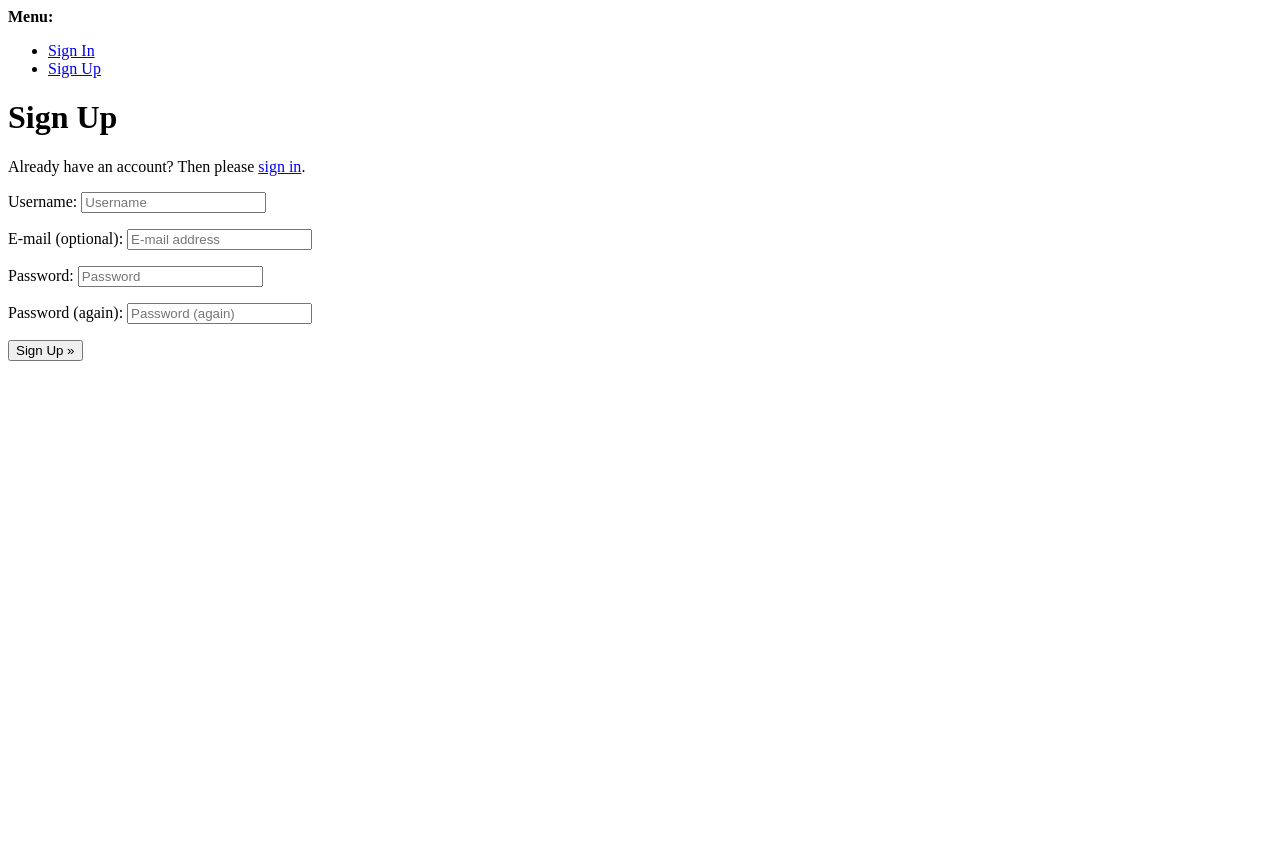
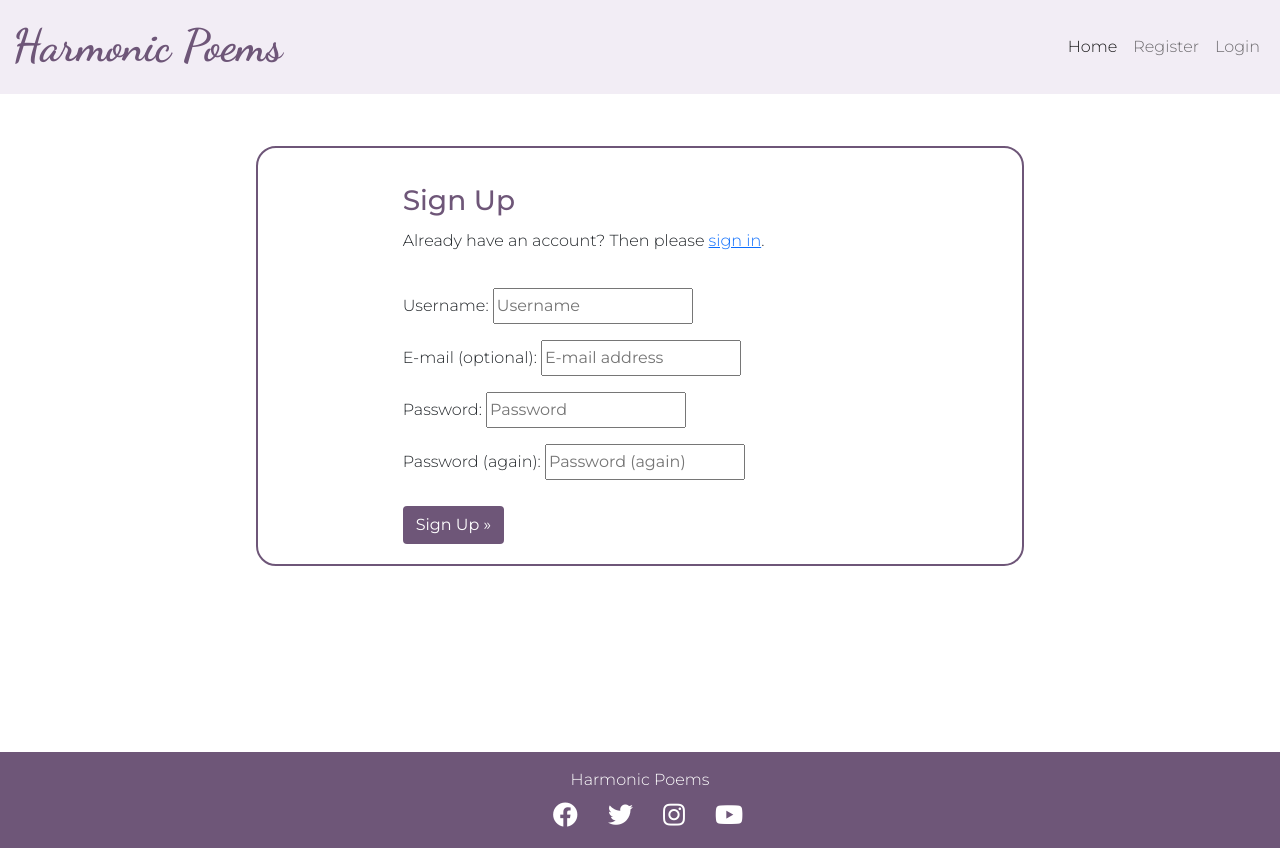
Before and after one commit to MerveKucukzoroglu/days-tea, a Django app: page /accounts/signup/ in a window 1280 px wide. Before the commit the page ends 361 px from the top, so only its background shows below. Run offline with Django 3.2, Linux system fonts and the light colour scheme.

Commit message:
Style login and register pages

```diff
--- a/static/css/style.css
+++ b/static/css/style.css
@@ -30,6 +30,7 @@ body {
 .main-bg {
     background-color: #fff;
     margin: 3em auto;
+    width: 100%;
 }
 
 .list-box {
@@ -245,3 +246,24 @@ body {
 #msg {
     margin-top: 50px;
 }
+
+/*signup page*/
+
+.signup-container {
+    border: #6E5678 2px solid;
+    border-radius: 20px;
+    margin: auto;
+    margin-top: 50px;
+    padding: 20px;
+    line-height: 30px;
+    width: 60%;
+}
+
+.title {
+    color:#6E5678;
+}
+
+.signin-input {
+    border:#393939;
+    border-radius: 20px;
+}
--- a/templates/account/login.html
+++ b/templates/account/login.html
@@ -7,7 +7,7 @@
 
 {% block content %}
 
-<div class="container">
+<div class="container signup-container">
   <div class="row">
     <div class="col-md-8 mt-3 offset-md-2">
 
--- a/templates/account/signup.html
+++ b/templates/account/signup.html
@@ -1,21 +1,30 @@
-{% extends "account/base.html" %}
-
+{% extends "base.html" %}
 {% load i18n %}
 
 {% block head_title %}{% trans "Signup" %}{% endblock %}
 
 {% block content %}
-<h1>{% trans "Sign Up" %}</h1>
+<div class="container signup-container">
+  <div class="row">
+    <div class="col-md-8 mt-3 offset-md-2">
+      <h3 class="title">{% trans "Sign Up" %}</h3>
 
-<p>{% blocktrans %}Already have an account? Then please <a href="{{ login_url }}">sign in</a>.{% endblocktrans %}</p>
+      <p>{% blocktrans %}Already have an account? Then please <a href="{{ login_url }}">sign in</a>.{% endblocktrans %}
+      </p>
+    </div>
+  </div>
 
+  <div class="row">
+    <div class="col-md-8 mt-3 offset-md-2">
       <form class="signup" id="signup_form" method="post" action="{% url 'account_signup' %}">
         {% csrf_token %}
         {{ form.as_p }}
         {% if redirect_field_value %}
-  <input type="hidden" name="{{ redirect_field_name }}" value="{{ redirect_field_value }}" />
+        <input class="signin-input" type="hidden" name="{{ redirect_field_name }}" value="{{ redirect_field_value }}" />
         {% endif %}
-  <button type="submit">{% trans "Sign Up" %} &raquo;</button>
+        <button class="btn btn-signup right" type="submit">{% trans "Sign Up" %} &raquo;</button>
       </form>
-
+    </div>
+  </div>
+</div>
 {% endblock %}
```
Lines whose indentation alone changed are shown as unchanged.
